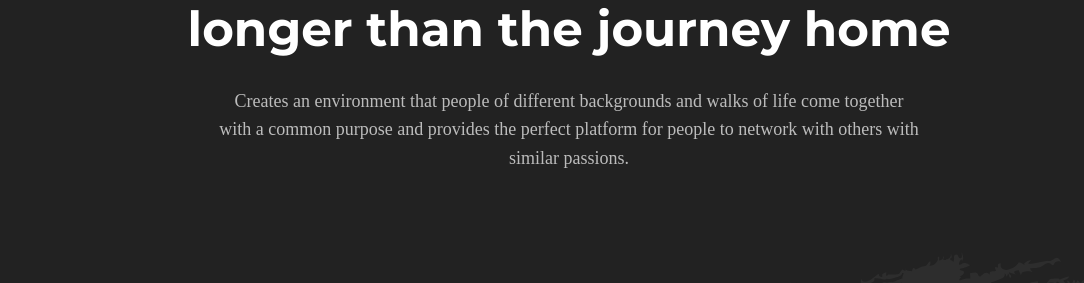
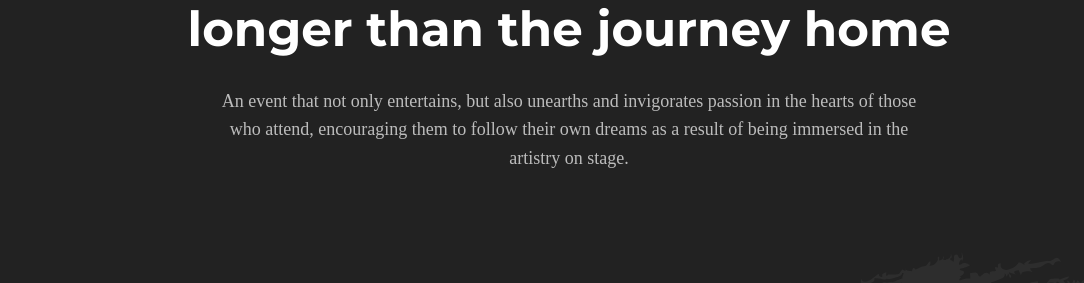
Before and after one commit to LloydBennett/vocalsandverses, a Jekyll site: the page built from index.html, in a window 1280 px wide and 900 px high, scrolled down 3416 px. Shown: the part 169-452 px from the top of the window, without its empty margins (71-1155 px from the left). Built offline with Jekyll 4.4.1, drawn with Linux system fonts in a browser that asks for light colours; some web fonts are replaced.

Commit message:
changed copy in one of the why gosections

```diff
--- a/index.html
+++ b/index.html
@@ -102,9 +102,9 @@ tweet2:
         </span>
       </h2>
       <p>
-        Creates an environment that people of different backgrounds and
-        walks of life come together with a common purpose and provides the
-        perfect platform for people to network with others with similar passions.
+        An event that not only entertains, but also unearths and invigorates passion
+        in the hearts of those who attend, encouraging them to follow their own dreams
+        as a result of being immersed in the artistry on stage.
       </p>
     </div>
     <div class="section-image">
```
Also changed, not shown: 2 other files.
